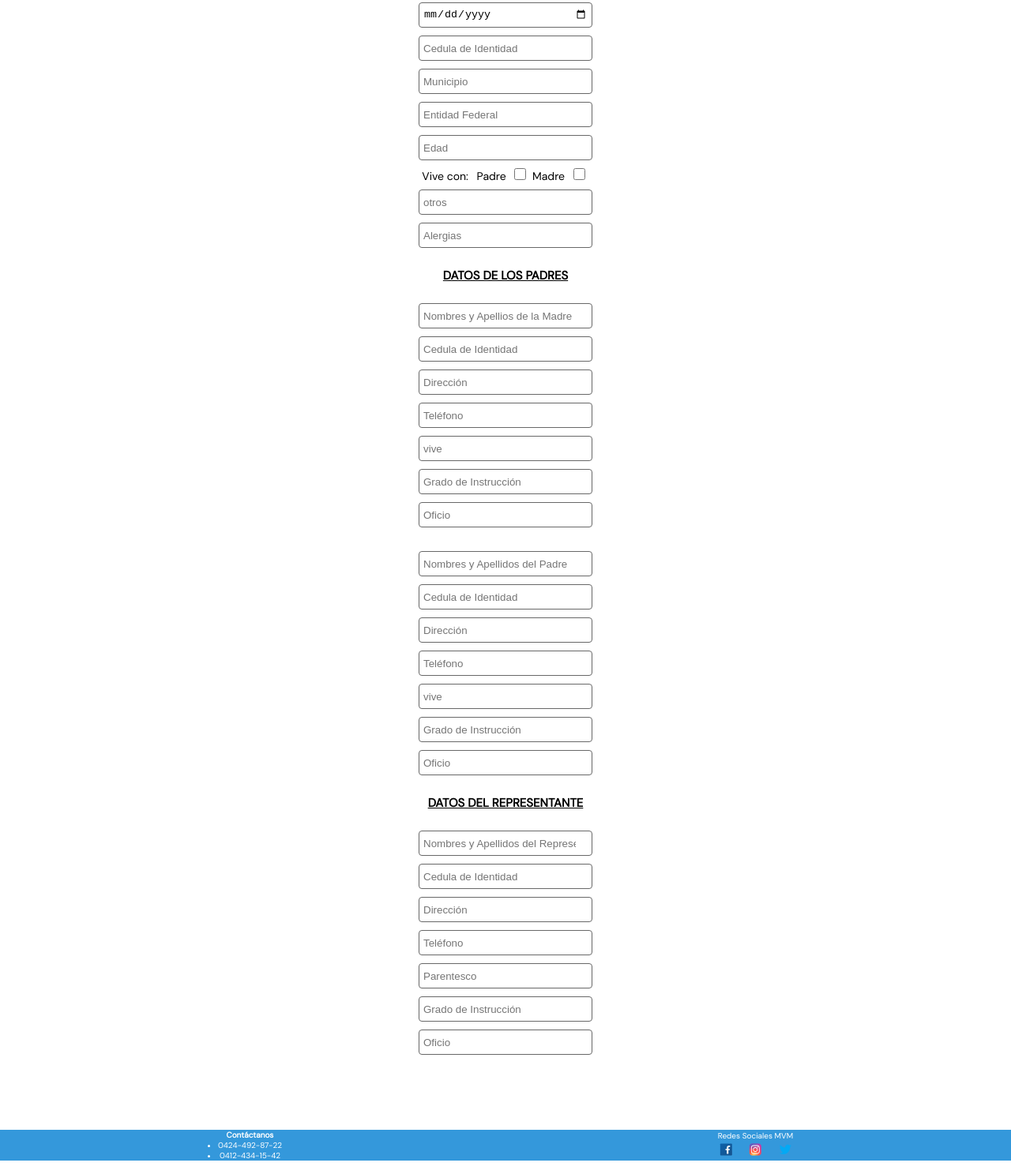
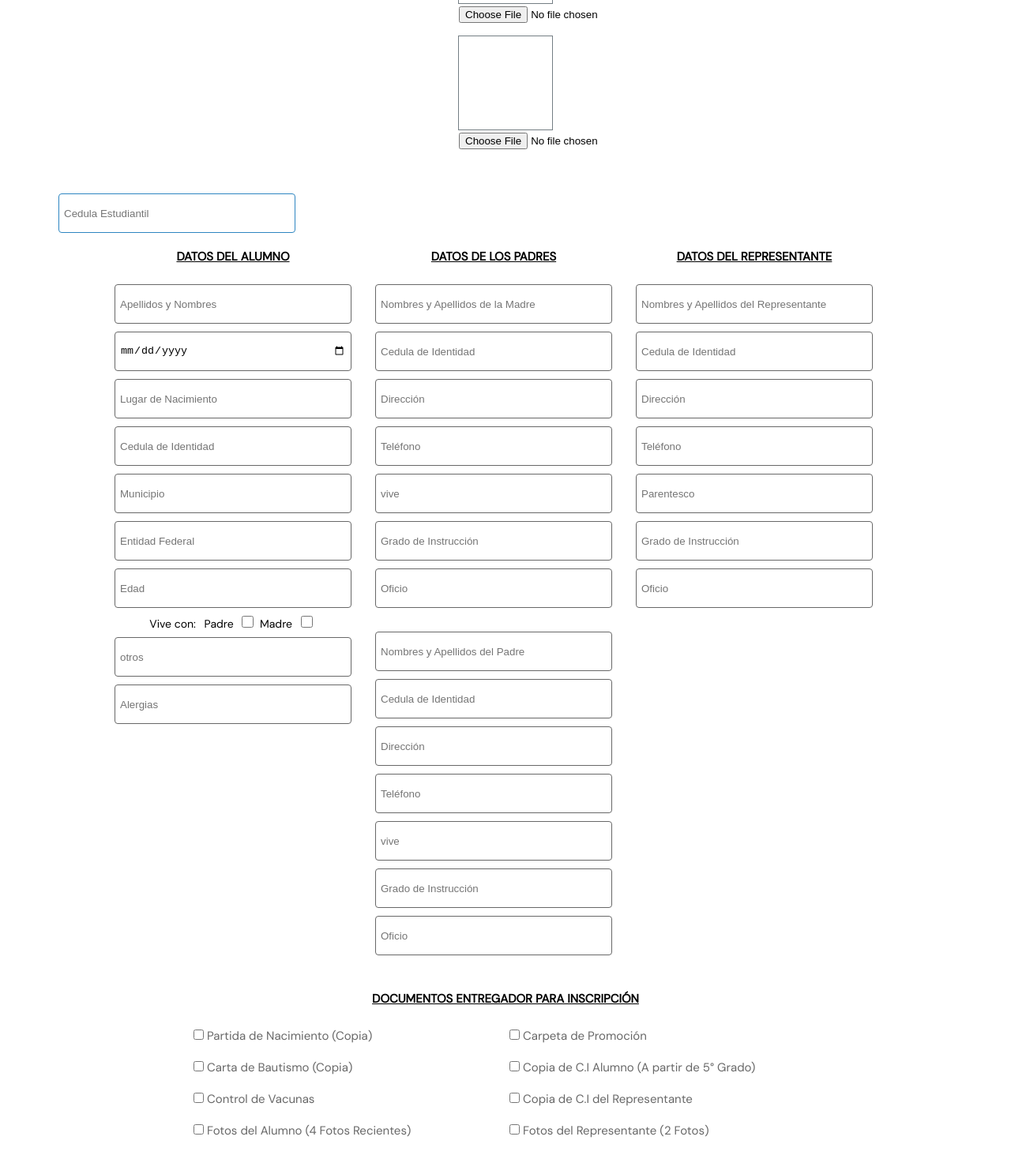
Before and after one commit to diegomzalez/mvm-app-layouts, a plain HTML site: page front/public/student-record.html in a window 1280 px wide. Shown: the part 293-1780 px from the top of the page at 79% size. Drawn offline with Linux system fonts and the light colour scheme.

Commit message:
feat: student record and new-login
updating button style and adding document section student-record

```diff
--- a/front/public/student-record.html
+++ b/front/public/student-record.html
@@ -24,7 +24,7 @@
     <link rel="stylesheet" href="../styles/student-record.css" />
     <link
       rel="stylesheet"
-      href="../styles/home-desktop.css"
+      href="../styles/student-record-desktop.css"
       media="(min-width: 700px)"
     />
   </head>
@@ -38,24 +38,41 @@
     </header>
     <main>
       <h1 class="main-title">Ficha Acumulativa del Alumno(a)</h1>
-      <section class="main-header">
-        <div class="left">
-          <p class="title">DATOS DEL ALUMNO</p>
+      <!-- fotos -->
+      <div class="container-photos">
+        <div class="card">
+          <img id="preview-photo" />
+          <div class="card-footer">
+            <input type="file" name="upload-photo" id="upload-photo" />
           </div>
-        <div class="right">
+        </div>
+        <div class="card">
+          <img id="preview-photo" />
+          <div class="card-footer">
+            <input type="file" name="upload-photo" id="upload-photo" />
+          </div>
+        </div>
+      </div>
+      <section class="pd-10">
         <!--  <p>Cédula Estudiantil:</p> -->
+        <div class="main-header">
+          <label for="">
             <input
               type="number"
               name="ci"
               id="ci"
               placeholder="Cedula Estudiantil"
             />
+          </label>
         </div>
       </section>
       <div class="pd-10">
         <div class="container flex">
+          <div class="student-data">
+            <p class="title">DATOS DEL ALUMNO</p>
             <div class="data-student">
               <label for="name-lastname">
+                <!-- Datos del estudiante -->
                 <!-- <span>Apellidos y Nombres:</span> -->
                 <input
                   type="text"
@@ -75,8 +92,16 @@
                   required
                 />
               </label>
+              <label for="">
+                <input
+                  type="text"
+                  name=""
+                  id=""
+                  placeholder="Lugar de Nacimiento"
+                  required
+                />
+              </label>
               <label for="ci">
-              <!-- span>Fecha de Nacimiento:</span> -->
                 <input
                   type="number"
                   name="ci"
@@ -122,13 +147,20 @@
 
               <label for="">
                 <!-- <span>Otros:</span> -->
-              <input type="text" name="other" id="other" placeholder="otros" />
+                <input
+                  type="text"
+                  name="other"
+                  id="other"
+                  placeholder="otros"
+                />
               </label>
               <label for="">
                 <!-- <span>Alergias:</span> -->
                 <input type="text" name="" id="" placeholder="Alergias" />
               </label>
             </div>
+          </div>
+
           <div class="data-parent">
             <p class="title">DATOS DE LOS PADRES</p>
             <div class="data-parents">
@@ -139,7 +171,7 @@
                   type="text"
                   name="name-lastname"
                   id=""
-                  placeholder="Nombres y Apellios de la Madre"
+                  placeholder="Nombres y Apellidos de la Madre"
                   required
                 />
               </label>
@@ -172,10 +204,11 @@
               <label for="">
                 <input type="text" name="" id="" placeholder="Oficio" />
               </label>
+
               <!-- Datos del padre -->
               <label for="">
                 <input
-                  type="number"
+                  type="text"
                   name=""
                   id=""
                   placeholder="Nombres y Apellidos del Padre"
@@ -218,7 +251,7 @@
             <div class="data-agents">
               <label for="">
                 <input
-                  type="number"
+                  type="text"
                   name=""
                   id=""
                   placeholder="Nombres y Apellidos del Representante"
@@ -258,6 +291,61 @@
           <div class="document-delivered"></div>
         </div>
       </div>
+      <div class="pd-10">
+        <div class="title">
+          <p>DOCUMENTOS ENTREGADOR PARA INSCRIPCIÓN</p>
+        </div>
+        <section class="document-grid container-document-grid">
+          <div class="item">
+            <label for="check">
+              <input type="checkbox" />
+            </label>
+            <span>Partida de Nacimiento (Copia)</span>
+          </div>
+          <div class="item">
+            <label for="check">
+              <input type="checkbox" />
+            </label>
+            <span>Carta de Bautismo (Copia)</span>
+          </div>
+          <div class="item">
+            <label for="check">
+              <input type="checkbox" />
+            </label>
+            <span>Control de Vacunas</span>
+          </div>
+          <div class="item">
+            <label for="check">
+              <input type="checkbox" />
+            </label>
+            <span>Fotos del Alumno (4 Fotos Recientes)</span>
+          </div>
+          <div class="item">
+            <label for="check">
+              <input type="checkbox" />
+            </label>
+            <span>Carpeta de Promoción</span>
+          </div>
+          <div class="item">
+            <label for="check">
+              <input type="checkbox" />
+            </label>
+            <span>Copia de C.I Alumno (A partir de 5° Grado)</span>
+          </div>
+          <div class="item">
+            <label for="check">
+              <input type="checkbox" />
+            </label>
+            <span>Copia de C.I del Representante</span>
+          </div>
+          <div class="item">
+            <label for="check">
+              <input type="checkbox" />
+            </label>
+            <span>Fotos del Representante (2 Fotos)</span>
+          </div>
+        </section>
+      </div>
     </main>
     <footer>
       <section class="footer-contact-us">
--- a/front/styles/new-login.css
+++ b/front/styles/new-login.css
@@ -1,11 +1,12 @@
 :root {
-  --primary-blue: #3AB4F2;
+  --primary-blue: #3ab4f2;
   --secondary-blue: #2e86c1;
-  --primary-white: #FEFBF6;
-  --font-color-white: white;
+  --primary-white: #fefbf6;
+  --font-color-white: #ffffff;
   --font-color-label: #747e84;
   --font-color-input: #686868;
-  --color-buttom: #FFF9CA;
+  --color-buttom: #fff9ca;
+  --color-buttom-secondary: #f1c40f;
 }
 
 * {
@@ -40,7 +41,7 @@ main {
   background: var(--primary-blue);
 }
 
-main>form.main-form {
+main > form.main-form {
   width: 320px;
   height: 500px;
   display: flex;
@@ -48,8 +49,8 @@ main>form.main-form {
   justify-content: space-around;
 }
 
-main>form.main-form>section.form-top:first-child,
-main>form.main-form>section.form-bottom:last-child {
+main > form.main-form > section.form-top:first-child,
+main > form.main-form > section.form-bottom:last-child {
   width: 100%;
   display: flex;
   flex-direction: column;
@@ -57,21 +58,31 @@ main>form.main-form>section.form-bottom:last-child {
   align-items: center;
 }
 
-main>form.main-form>section.form-top:first-child {
+main > form.main-form > section.form-top:first-child {
   height: 60%;
 }
 
-main>form.main-form>section.form-top:first-child>h1.form-title:only-of-type {
+main
+  > form.main-form
+  > section.form-top:first-child
+  > h1.form-title:only-of-type {
   font-size: 3rem;
   font-family: "Dancing Script", cursive;
   color: var(--font-color-white);
 }
 
-main>form.main-form>section.form-top:first-child>label.form-input-container {
+main
+  > form.main-form
+  > section.form-top:first-child
+  > label.form-input-container {
   width: 70%;
 }
 
-main>form.main-form>section.form-top:first-child>label.form-input-container>input.input:only-child {
+main
+  > form.main-form
+  > section.form-top:first-child
+  > label.form-input-container
+  > input.input:only-child {
   width: 100%;
   height: 100%;
   padding-left: 10px;
@@ -79,49 +90,85 @@ main>form.main-form>section.form-top:first-child>label.form-input-container>inpu
   font-size: 1.5rem;
 }
 
-main>form.main-form>section.form-top:first-child>label.form-input-container>input.input:only-child:focus-visible {
+main
+  > form.main-form
+  > section.form-top:first-child
+  > label.form-input-container
+  > input.input:only-child:focus-visible {
   outline: none;
 }
 
-main>form.main-form>section.form-top:first-child>label.form-input-container>input.input:only-child>span.form-input--icon {
+main
+  > form.main-form
+  > section.form-top:first-child
+  > label.form-input-container
+  > input.input:only-child
+  > span.form-input--icon {
   display: block;
   background: url("../assets/password-icon.png") center/cover no-repeat;
 }
 
-main>form.main-form>section.form-top:first-child>button.form-button:only-of-type {
+main
+  > form.main-form
+  > section.form-top:first-child
+  > button.form-button:only-of-type {
   width: 75%;
-  font-size: 1.3rem;
-  background: var(--color-buttom);
-  color: var(--font-color-input);
+  font-size: 1.5rem;
+  background: var(--color-buttom-secondary);
+  color: var(--font-color-white);
 }
 
-main>form.main-form>section.form-top:first-child>label.form-input-container,
-main>form.main-form>section.form-top:first-child>button.form-button:only-of-type {
+main
+  > form.main-form
+  > section.form-top:first-child
+  > label.form-input-container,
+main
+  > form.main-form
+  > section.form-top:first-child
+  > button.form-button:only-of-type {
   height: 40px;
 }
-main>form.main-form>section.form-top:first-child>label.form-input-container>input.input:only-child,
-main>form.main-form>section.form-top:first-child>button.form-button:only-of-type {
+main
+  > form.main-form
+  > section.form-top:first-child
+  > label.form-input-container
+  > input.input:only-child,
+main
+  > form.main-form
+  > section.form-top:first-child
+  > button.form-button:only-of-type {
   border: none;
   border-radius: 15px;
 }
-main>form.main-form>section.form-top:first-child>p.form-forgot-password:only-of-type {
-  font-size: 1.0rem;
+main
+  > form.main-form
+  > section.form-top:first-child
+  > p.form-forgot-password:only-of-type {
+  font-size: 1rem;
   color: var(--font-color-white);
 }
 
-main>form.main-form>section.form-top:first-child>p.form-forgot-password:only-of-type>a:only-of-type {
+main
+  > form.main-form
+  > section.form-top:first-child
+  > p.form-forgot-password:only-of-type
+  > a:only-of-type {
   text-decoration: none;
 }
 
-main>form.main-form>section.form-bottom:last-child {
+main > form.main-form > section.form-bottom:last-child {
   height: 10%;
   padding-top: 10%;
   text-align: center;
   font-size: 1.3rem;
 }
 
-main>form.main-form>section.form-top:first-child>p.form-forgot-password:only-of-type>a:only-of-type,
-main>form.main-form>section.form-bottom:last-child>a:only-child {
+main
+  > form.main-form
+  > section.form-top:first-child
+  > p.form-forgot-password:only-of-type
+  > a:only-of-type,
+main > form.main-form > section.form-bottom:last-child > a:only-child {
   color: var(--font-color-white);
   font-weight: bold;
   text-decoration: none;
--- /dev/null
+++ b/front/styles/student-record-desktop.css
@@ -0,0 +1,42 @@
+main h1 {
+  font-size: 6rem;
+}
+
+.main div.container-photos {
+  height: 150px;
+  flex-direction: row;
+  justify-content: space-evenly;
+  align-items: flex-start;
+}
+
+main section div.main-header {
+  display: flex;
+  justify-content: start;
+}
+main section.pd-10 {
+  width: 90%;
+}
+
+main section.pd-10 input {
+  border: 1px solid var(--secondary-blue);
+}
+main div.flex {
+  flex-direction: row;
+  gap: 30px;
+}
+
+.main-header input,
+.data-student input,
+.data-parents input,
+.data-agents input {
+  width: 300px;
+  height: 50px;
+  padding: 6px;
+}
+
+.container-document-grid {
+  width: auto;
+  grid-template-columns: repeat(2, 400px);
+  grid-template-rows: repeat(4, auto);
+  grid-auto-flow: column;
+}
--- a/front/styles/student-record.css
+++ b/front/styles/student-record.css
@@ -71,29 +71,37 @@ main > h1 {
   margin-bottom: 25px;
 }
 
-/* main section > div.right {
+main div.container-photos {
+  width: 80%;
   display: flex;
-} */
-
-main section > div.right p {
-  align-self: center;
-  margin-right: 8px;
+  flex-direction: column;
+  margin-bottom: 30px;
+  align-items: center;
 }
 
-main section > div.right input {
-  width: 200px;
-  height: 30px;
-  padding: 5px;
-  border-radius: 4px;
-  border: 1px solid var(--font-color-input);
+main div.container-photos > div.card {
+  width: 120px;
+  height: 120px;
+  border: 1px solid var(--font-color-label);
+  position: relative;
+  margin-bottom: 40px;
+}
+main div.container-photos > div.card > div.card-footer {
+  position: absolute;
+  bottom: -25px;
+  left: 0;
+  right: 0;
+  text-align: center;
 }
 
+main section.pd-10,
 main div.pd-10 {
-  width: 90%;
+  width: 100%;
   padding: 10px;
 }
 
 main div.flex {
+  width: auto;
   display: flex;
   flex-direction: column;
   justify-content: center;
@@ -120,6 +128,7 @@ main div .data-student label span {
   margin-right: 8px;
 }
 
+.main-header input,
 .data-student input,
 .data-parents input,
 .data-agents input {
@@ -140,7 +149,25 @@ main div .mother-pather input {
   margin-bottom: 30px;
 }
 
+.container-document-grid {
+  display: grid;
+  width: 100%;
+  justify-content: center;
+}
+
+.container-document-grid div.item {
+  width: auto;
+  height: 40px;
+  /* border: 1px solid var(--font-color-label); */
+  text-align: left;
+  padding: 2px 5px;
+  font-size: 1.5rem;
+  color: var(--font-color-input);
+}
+
 footer {
+  width: 100%;
+  min-width: 320px;
   height: 50px;
   display: flex;
   align-items: center;
```
Lines whose indentation alone changed are shown as unchanged.
